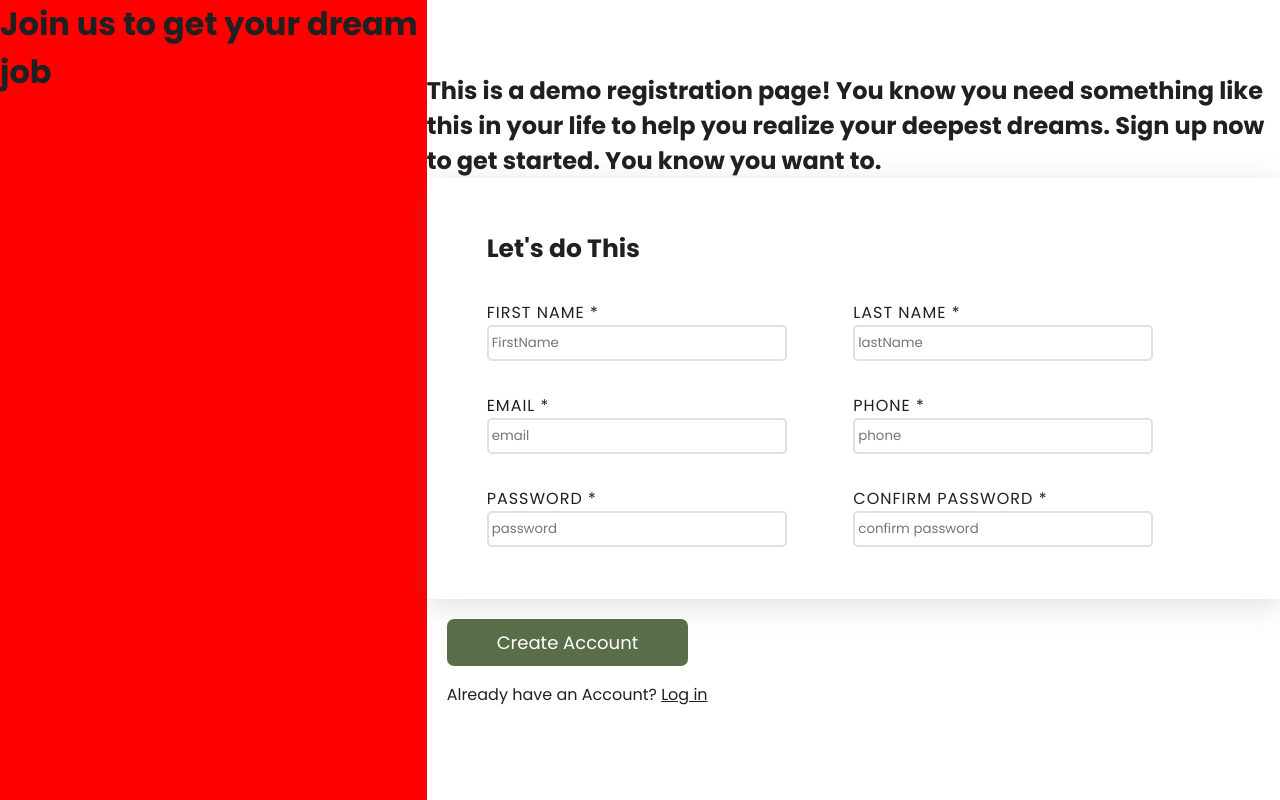
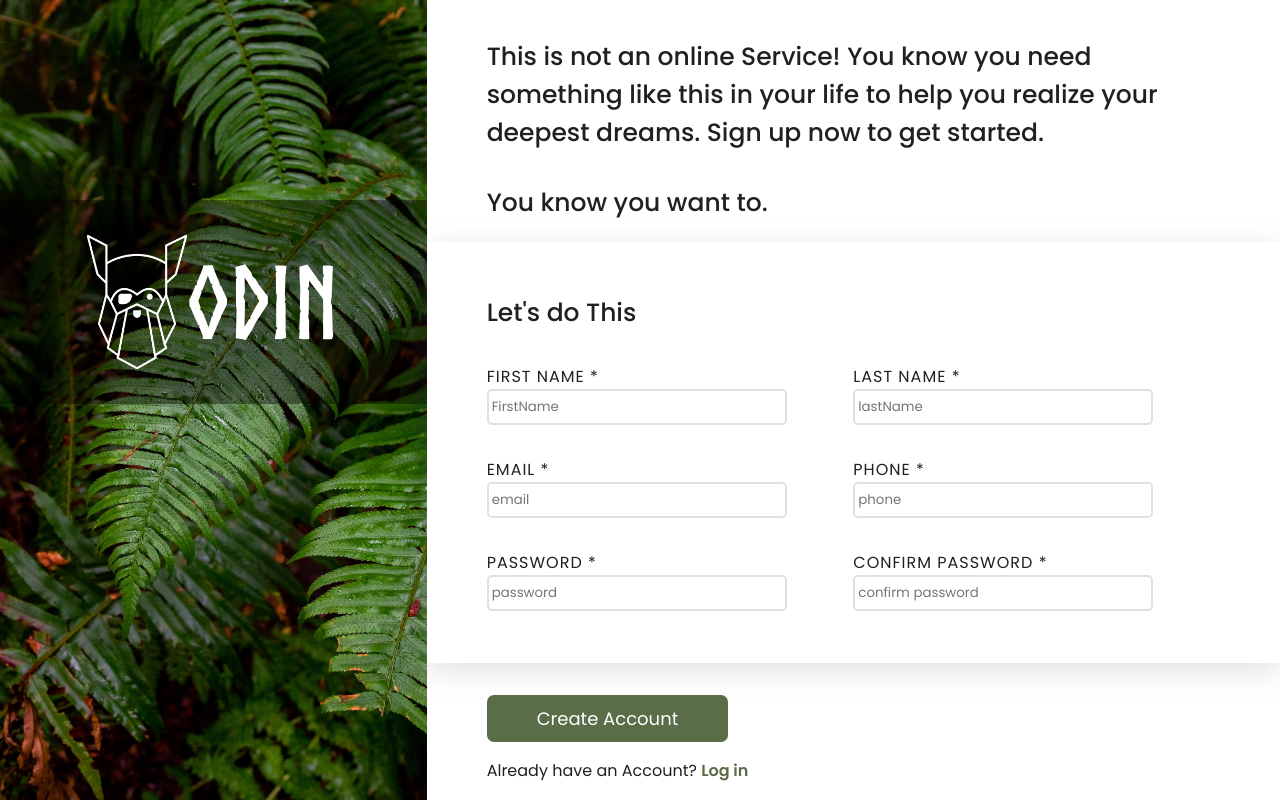
Before and after one commit to shehab20089/singup-form-template-with-validation, a plain HTML site: page index.html in a window 1280 px wide. Drawn offline with Linux system fonts and the light colour scheme.

Commit message:
Finalize the design

```diff
--- a/index.html
+++ b/index.html
@@ -10,16 +10,20 @@
   </head>
   <body>
     <div class="wrapper">
-      <div class="image-slider">
-        <h1 class="Header">Join us to get your dream job</h1>
+      <div class="image-bg">
+        <h1 class="Header">
+          <img src="assets/images/odin-lined.png" alt="" /> Odin
+        </h1>
       </div>
       <div class="form-section">
-        <h2>
-          This is a demo registration page! You know you need something like
-          this in your life to help you realize your deepest dreams. Sign up now
-          to get started. You know you want to.
-        </h2>
-
+        <div class="site-desc">
+          <p>
+            This is not an online Service! You know you need something like this
+            in your life to help you realize your deepest dreams. Sign up now to
+            get started.
+          </p>
+          <p>You know you want to.</p>
+        </div>
         <form action="">
           <div class="form-wrapper">
             <h3>Let's do This</h3>
@@ -30,50 +34,35 @@
                   >First Name
                   <span aria-label="required" title="required">*</span>
                 </label>
-                <input
-                  type="text"
-                  placeholder="FirstName"
-                  id="first_name"
-                  required
-                />
+                <input type="text" placeholder="FirstName" id="first_name" />
               </div>
               <div class="form-item">
                 <label for="last_name"
                   >Last Name
                   <span aria-label="required" title="required">*</span>
                 </label>
-                <input
-                  type="text"
-                  placeholder="lastName"
-                  id="last_name"
-                  required
-                />
+                <input type="text" placeholder="lastName" id="last_name" />
               </div>
               <div class="form-item">
                 <label for="email"
                   >Email
                   <span aria-label="required" title="required">*</span></label
                 >
-                <input type="email" placeholder="email" id="email" required />
+                <input type="email" placeholder="email" id="email" />
               </div>
               <div class="form-item">
                 <label for="phone"
                   >Phone
                   <span aria-label="required" title="required">*</span></label
                 >
-                <input type="tel" placeholder="phone" id="phone" required />
+                <input type="tel" placeholder="phone" id="phone" />
               </div>
               <div class="form-item">
                 <label for="password"
                   >Password
                   <span aria-label="required" title="required">*</span></label
                 >
-                <input
-                  type="password"
-                  placeholder="password"
-                  id="password"
-                  required
-                />
+                <input type="password" placeholder="password" id="password" />
               </div>
               <div class="form-item">
                 <label for="confirm_password"
@@ -84,7 +73,6 @@
                   type="password"
                   placeholder="confirm password"
                   id="confirm_password"
-                  required
                 />
               </div>
             </div>
--- a/main.css
+++ b/main.css
@@ -46,6 +46,38 @@
 h3 {
   font-size: 25px;
   margin-block: 2rem;
+  font-weight: 500;
+}
+/* First Column Area */
+.image-bg {
+  background-image: url(assets/images/halie-west-25xggax4bSA-unsplash.jpg);
+  background-size: cover;
+}
+h1 {
+  color: white;
+  font-size: 100px;
+  font-family: NorseFont, sans-serif;
+  display: flex;
+  justify-content: center;
+  align-items: center;
+  padding: 35px;
+  background-color: rgba(0, 0, 0, 0.392);
+  margin-block-start: 200px;
+}
+h1 > img {
+  width: 100px;
+  height: auto;
+}
+/* Page Text Section */
+.site-desc {
+  font-size: 25px;
+  font-weight: 500;
+  padding: var(--main-content-padding);
+  padding-inline: calc(3 * var(--main-content-padding));
+  max-width: 900px;
+}
+p + p {
+  margin-top: 2rem;
 }
 /* form Item Area */
 .form-item {
@@ -72,7 +104,8 @@ input:focus:invalid {
   border: 2px solid red;
 }
 .form-actions {
-  padding: var(--main-content-padding);
+  margin-top: 2rem;
+  padding-inline: calc(3 * var(--main-content-padding));
 }
 button {
   padding: 10px;
@@ -90,3 +123,8 @@ button:hover {
   opacity: 0.9;
   box-shadow: rgba(0, 0, 0, 0.35) 0px 5px 15px;
 }
+a {
+  text-decoration: none;
+  font-weight: 600;
+  color: var(--border-active-color);
+}
```
Also changed, not shown: assets/images/halie-west-25xggax4bSA-unsplash.jpg (added), assets/images/odin-lined.png (added).
